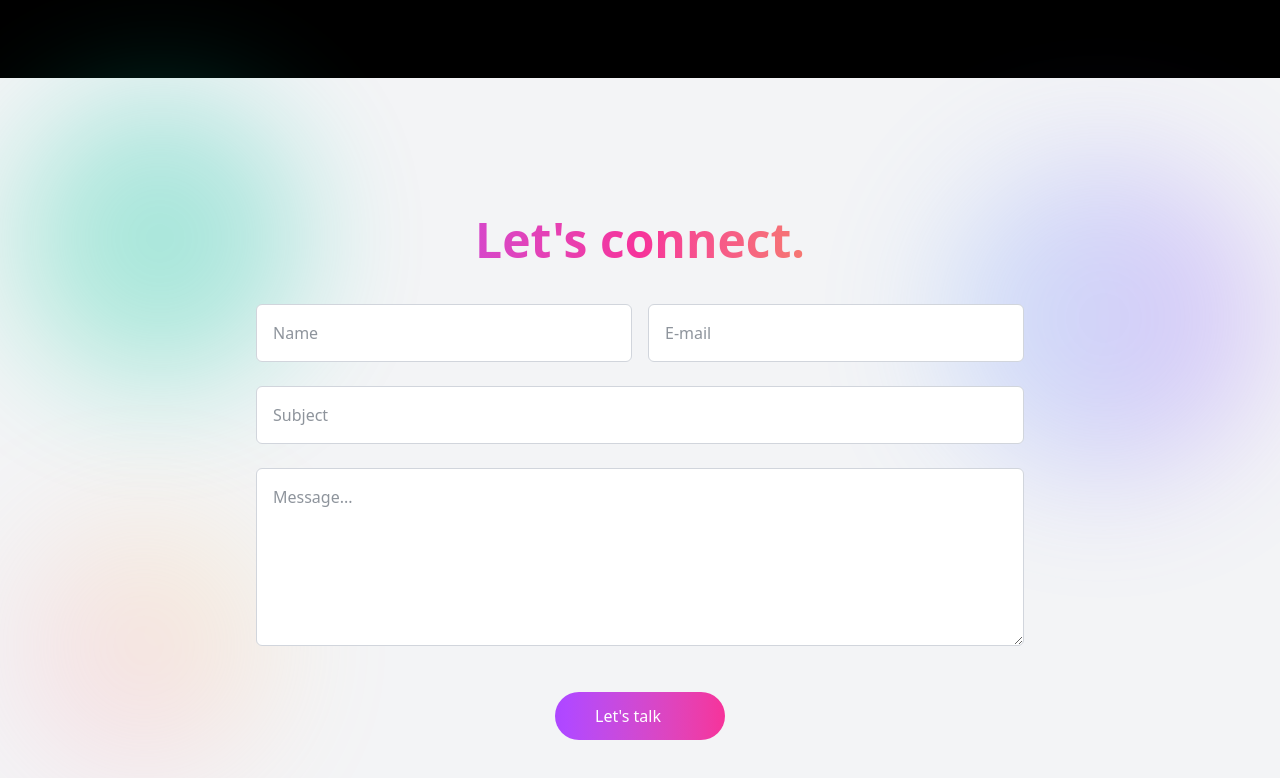
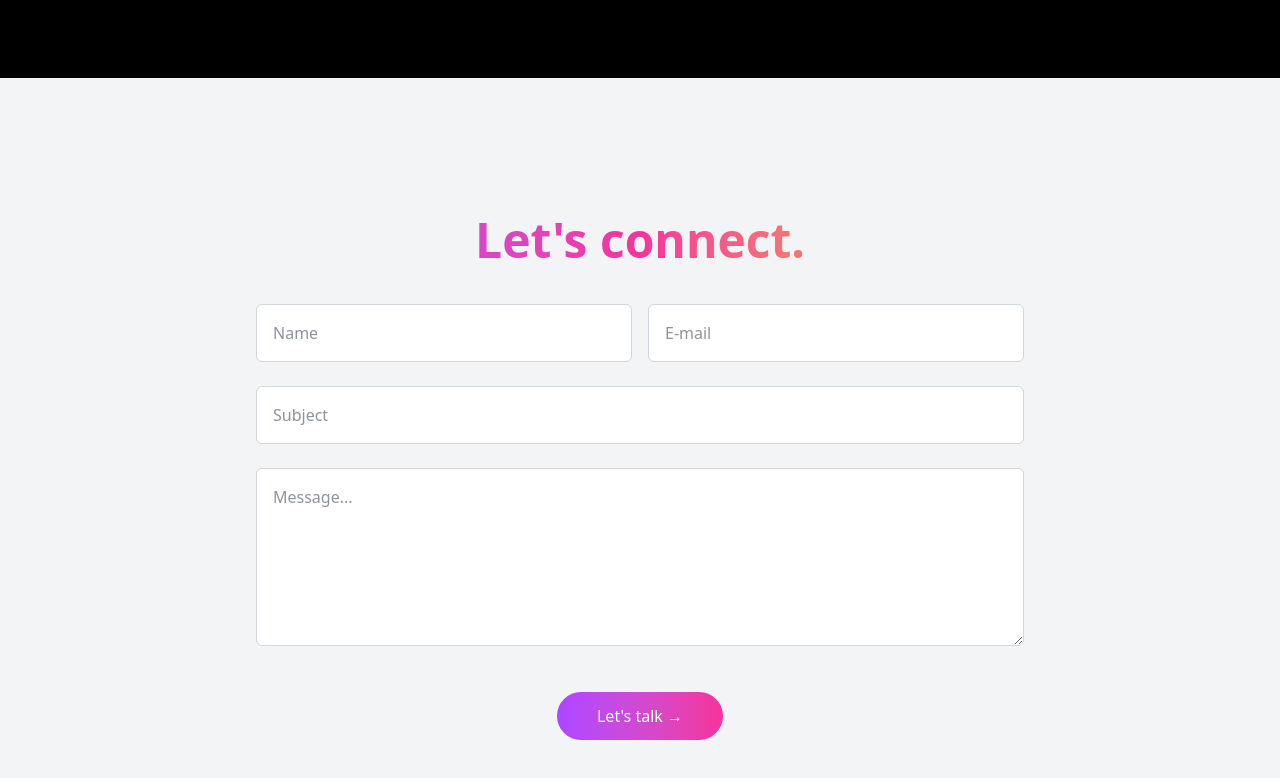
Before and after one commit to Harirajhari/Hariraj-portfolio, a React (Vite) app: page / in a window 1280 px wide. Shown: the part 3753-4531 px from the top of the page. Built offline with nearby package versions, Linux system fonts and the light colour scheme.

Commit message:
email section created

```diff
--- a/package.json
+++ b/package.json
@@ -11,6 +11,7 @@
   },
   "dependencies": {
     "@tailwindcss/vite": "^4.1.4",
+    "emailjs-com": "^3.2.0",
     "framer-motion": "^12.7.3",
     "lucide-react": "^0.488.0",
     "react": "^19.0.0",
--- a/src/Components/Body/Contact.jsx
+++ b/src/Components/Body/Contact.jsx
@@ -1,62 +1,133 @@
-import React from "react";
+import React, { useState } from "react";
+import emailjs from "emailjs-com";
 
 const Contact = () => {
+  const [formData, setFormData] = useState({
+    name: "",
+    email: "",
+    subject: "",
+    message: "",
+  });
+
+  const [errors, setErrors] = useState({});
+  const [successMsg, setSuccessMsg] = useState("");
+
+  const validate = () => {
+    let newErrors = {};
+    if (!formData.name.trim()) newErrors.name = "Name is required";
+    if (!formData.email.trim()) {
+      newErrors.email = "Email is required";
+    } else if (!/\S+@\S+\.\S+/.test(formData.email)) {
+      newErrors.email = "Email is invalid";
+    }
+    if (!formData.subject.trim()) newErrors.subject = "Subject is required";
+    if (!formData.message.trim()) newErrors.message = "Message is required";
+
+    setErrors(newErrors);
+    return Object.keys(newErrors).length === 0;
+  };
+
+  const handleSubmit = (e) => {
+    e.preventDefault();
+    if (!validate()) return;
+
+    emailjs
+      .send(
+        import.meta.env.VITE_EMAILJS_SERVICE_ID,
+        import.meta.env.VITE_EMAILJS_TEMPLATE_ID,
+        formData,
+        import.meta.env.VITE_EMAILJS_PUBLIC_KEY
+      )
+      .then(
+        (response) => {
+          setSuccessMsg("Your message has been sent successfully!");
+          setFormData({ name: "", email: "", subject: "", message: "" });
+          setErrors({});
+        },
+        (error) => {
+          setSuccessMsg("Failed to send message. Please try again.");
+        }
+      );
+  };
+
+  const handleChange = (e) =>
+    setFormData({ ...formData, [e.target.name]: e.target.value });
+
   return (
     <section className="relative min-h-screen flex items-center justify-center bg-gray-100 dark:bg-gray-900 px-6 py-20">
- {/* Top Left Blob */}
-<div className="absolute top-4 left-4 w-32 h-32 sm:w-72 sm:h-72 bg-gradient-to-tr from-emerald-400 to-teal-500 rounded-full opacity-30 blur-xl sm:blur-3xl z-0"></div>
+      {/* Gradient blobs (same as before) */}
+      {/* ... same blob divs ... */}
 
-{/* Bottom Center Blob */}
-<div className="absolute bottom-[-40px] left-1/2 transform -translate-x-1/2 w-48 sm:w-96  bg-gradient-to-br from-orange-400 to-rose-500 rounded-full opacity-20 blur-xl sm:blur-3xl z-0"></div>
-
-{/* Top Right Blob */}
-<div className="absolute top-[10%] right-4 w-40 h-40 sm:w-80 sm:h-80 bg-gradient-to-r from-blue-400 to-violet-600 rounded-full opacity-25 blur-xl sm:blur-3xl z-0"></div>
-
-{/* Middle Left Extra Blob */}
-<div className="absolute top-[55%] left-4 w-36 h-36 sm:w-64 sm:h-64 bg-gradient-to-bl from-yellow-300 to-pink-400 rounded-full opacity-20 blur-xl sm:blur-3xl z-0"></div>
-
-      {/* Main Form Content */}
       <div className="relative z-10 max-w-3xl w-full">
         <h1 className="text-4xl sm:text-5xl font-bold text-center mb-10 bg-gradient-to-r from-purple-500 via-pink-500 to-yellow-500 text-transparent bg-clip-text">
           Let's connect.
         </h1>
-        <form className="space-y-6">
+
+        <form className="space-y-6" onSubmit={handleSubmit}>
           <div className="grid grid-cols-1 sm:grid-cols-2 gap-4">
+            <div>
               <input
                 type="text"
+                name="name"
                 placeholder="Name"
-              className="bg-white dark:bg-gray-800 border border-gray-300 dark:border-gray-700 text-gray-800 dark:text-white p-4 rounded-md focus:outline-none focus:ring-2 focus:ring-blue-400"
+                value={formData.name}
+                onChange={handleChange}
+                className="bg-white dark:bg-gray-800 border border-gray-300 dark:border-gray-700 text-gray-800 dark:text-white p-4 rounded-md w-full"
               />
+              {errors.name && <p className="text-red-500 text-sm">{errors.name}</p>}
+            </div>
+
+            <div>
               <input
                 type="email"
+                name="email"
                 placeholder="E-mail"
-              className="bg-white dark:bg-gray-800 border border-gray-300 dark:border-gray-700 text-gray-800 dark:text-white p-4 rounded-md focus:outline-none focus:ring-2 focus:ring-blue-400"
+                value={formData.email}
+                onChange={handleChange}
+                className="bg-white dark:bg-gray-800 border border-gray-300 dark:border-gray-700 text-gray-800 dark:text-white p-4 rounded-md w-full"
               />
+              {errors.email && <p className="text-red-500 text-sm">{errors.email}</p>}
             </div>
+          </div>
+
+          <div>
             <input
               type="text"
+              name="subject"
               placeholder="Subject"
-            className="bg-white dark:bg-gray-800 border border-gray-300 dark:border-gray-700 text-gray-800 dark:text-white w-full p-4 rounded-md focus:outline-none focus:ring-2 focus:ring-blue-400"
+              value={formData.subject}
+              onChange={handleChange}
+              className="bg-white dark:bg-gray-800 border border-gray-300 dark:border-gray-700 text-gray-800 dark:text-white w-full p-4 rounded-md"
             />
+            {errors.subject && <p className="text-red-500 text-sm">{errors.subject}</p>}
+          </div>
+
+          <div>
             <textarea
               rows="6"
+              name="message"
               placeholder="Message..."
-            className="bg-white dark:bg-gray-800 border border-gray-300 dark:border-gray-700 text-gray-800 dark:text-white w-full p-4 rounded-md focus:outline-none focus:ring-2 focus:ring-blue-400"
+              value={formData.message}
+              onChange={handleChange}
+              className="bg-white dark:bg-gray-800 border border-gray-300 dark:border-gray-700 text-gray-800 dark:text-white w-full p-4 rounded-md"
             ></textarea>
+            {errors.message && <p className="text-red-500 text-sm">{errors.message}</p>}
+          </div>
+
           <div className="text-center">
             <button
               type="submit"
               className="group mt-4 px-10 py-3 rounded-full bg-gradient-to-r from-purple-500 to-pink-500 text-white border-none transition-all duration-300 hover:shadow-lg"
-
             >
               <span className="inline-flex items-center transform transition-all duration-300 group-hover:-translate-y-1">
-      Let's talk
-      <span className="ml-2 opacity-0 group-hover:opacity-100 transition-opacity duration-300">
-        →
-      </span>
+                Let's talk →
               </span>
             </button>
           </div>
+
+          {successMsg && (
+            <p className="text-center text-green-500 mt-4">{successMsg}</p>
+          )}
         </form>
       </div>
     </section>
```
Also changed, not shown: 2 other files (tests, documents, lock files or other folders). Lines whose indentation alone changed are shown as unchanged.
